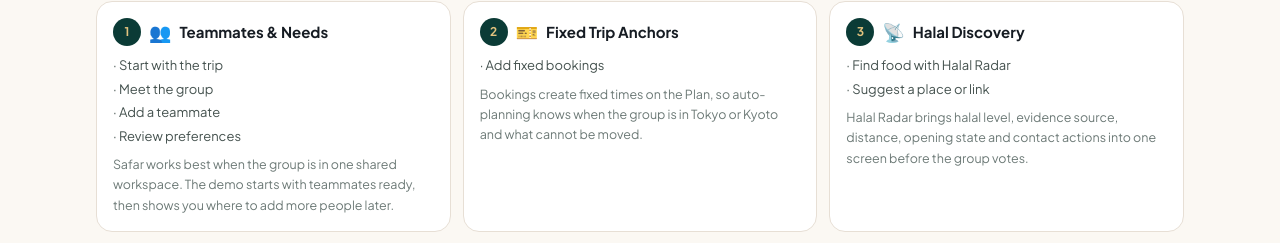
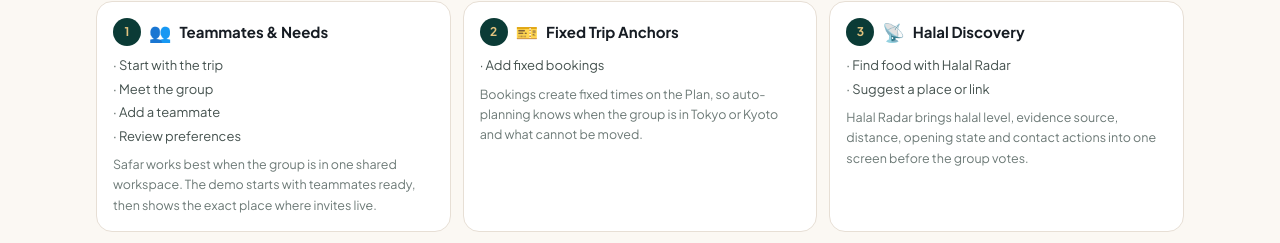
Before and after one commit to TeohXiXian-2025/SafarApp, a React (Vite) app: page /demo in a window 1280 px wide. Shown: the part 913-1156 px from the top of the page. Built offline with nearby package versions, Linux system fonts and the light colour scheme; no server answers.

Commit message:
Show invite flow in first guide step

```diff
--- a/src/trip/MembersPage.tsx
+++ b/src/trip/MembersPage.tsx
@@ -165,7 +165,7 @@
   const active = (invites ?? []).filter((i) => i.expiresAt > Date.now() && i.uses < i.maxUses);
 
   return (
-    <Card className="p-5 space-y-4">
+    <Card className="p-5 space-y-4" reveal="invite-links">
       <div>
         <h2 className="font-bold text-[#161C23] flex items-center gap-2">
           <Link2 className="w-4 h-4 text-[#00685F]" /> Invite links
--- a/src/trip/demo/quest.ts
+++ b/src/trip/demo/quest.ts
@@ -89,11 +89,12 @@
     feature: 'group',
     title: 'Start with the trip',
     story: 'Welcome to the sample Japan trip. For this demo, we already added your teammates so you can see the group flow right away. In your future trips, you can add more people from the People page with an invite link.',
-    todo: ['Look over the trip dates and route on Home.', 'Next, open People to see the teammates we added for you.', 'In a real trip, use People → Invite links to add more teammates.'],
-    why: 'Safar works best when the group is in one shared workspace. The demo starts with teammates ready, then shows you where to add more people later.',
-    where: '#trip-overview',
-    done: (q) => q.seen.has('home#trip-overview'),
-    reveal: () => ({ path: '', target: 'trip-overview', text: 'Your demo teammates are already here. After this, People shows who is travelling and where invite links live for future trips.' }),
+    todo: ['We already added your demo teammates.', 'Tap Show me where to open People.', 'Use Invite links in future trips to add more teammates.'],
+    why: 'Safar works best when the group is in one shared workspace. The demo starts with teammates ready, then shows the exact place where invites live.',
+    where: '/members#invite',
+    target: 'invite-create',
+    done: (q) => q.seen.has('members#invite'),
+    reveal: () => ({ path: '/members', target: 'invite-links', text: 'This is where you add teammates in a real trip: create an invite link, copy it, or share it with your group.' }),
   },
   {
     id: 'group',
```
